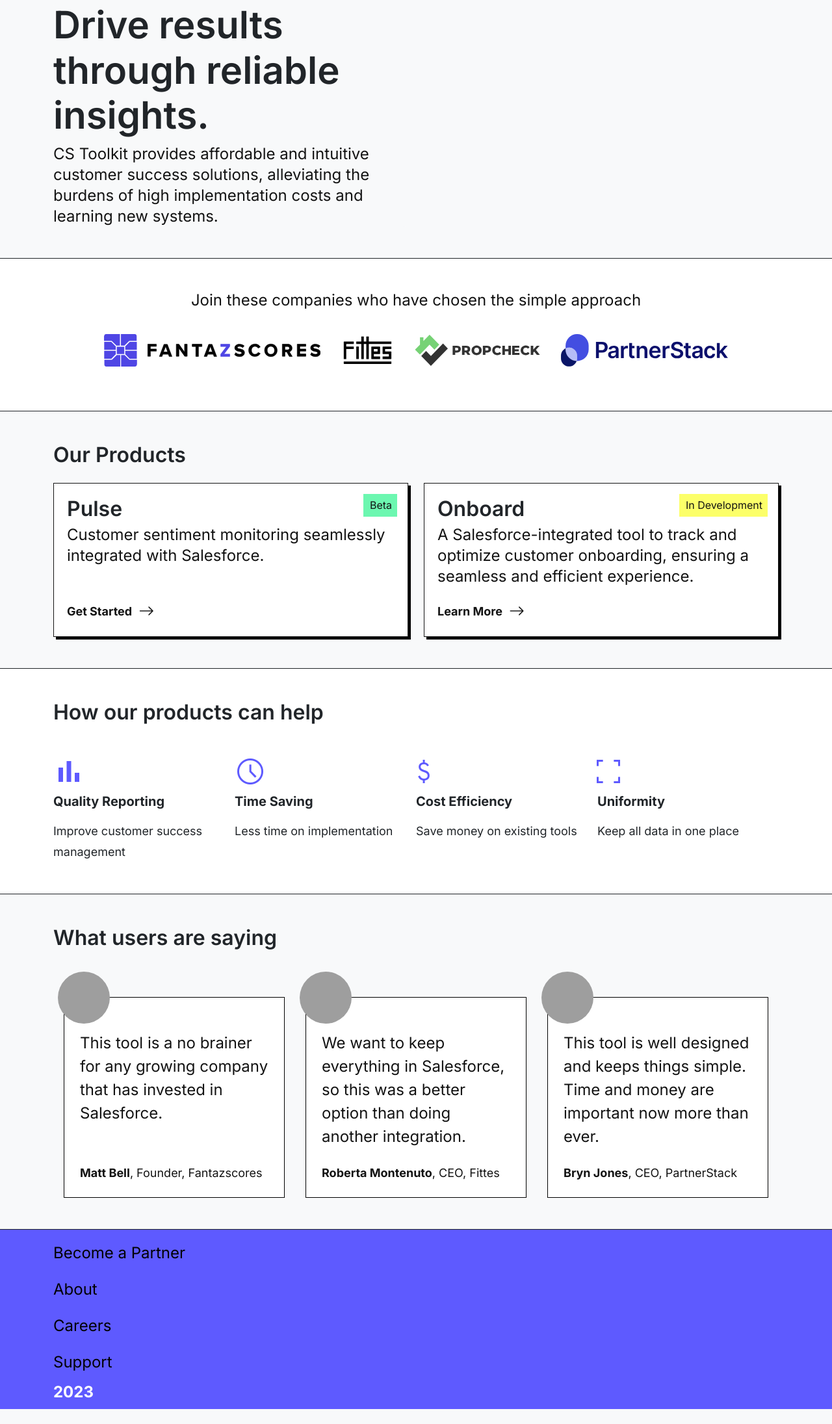
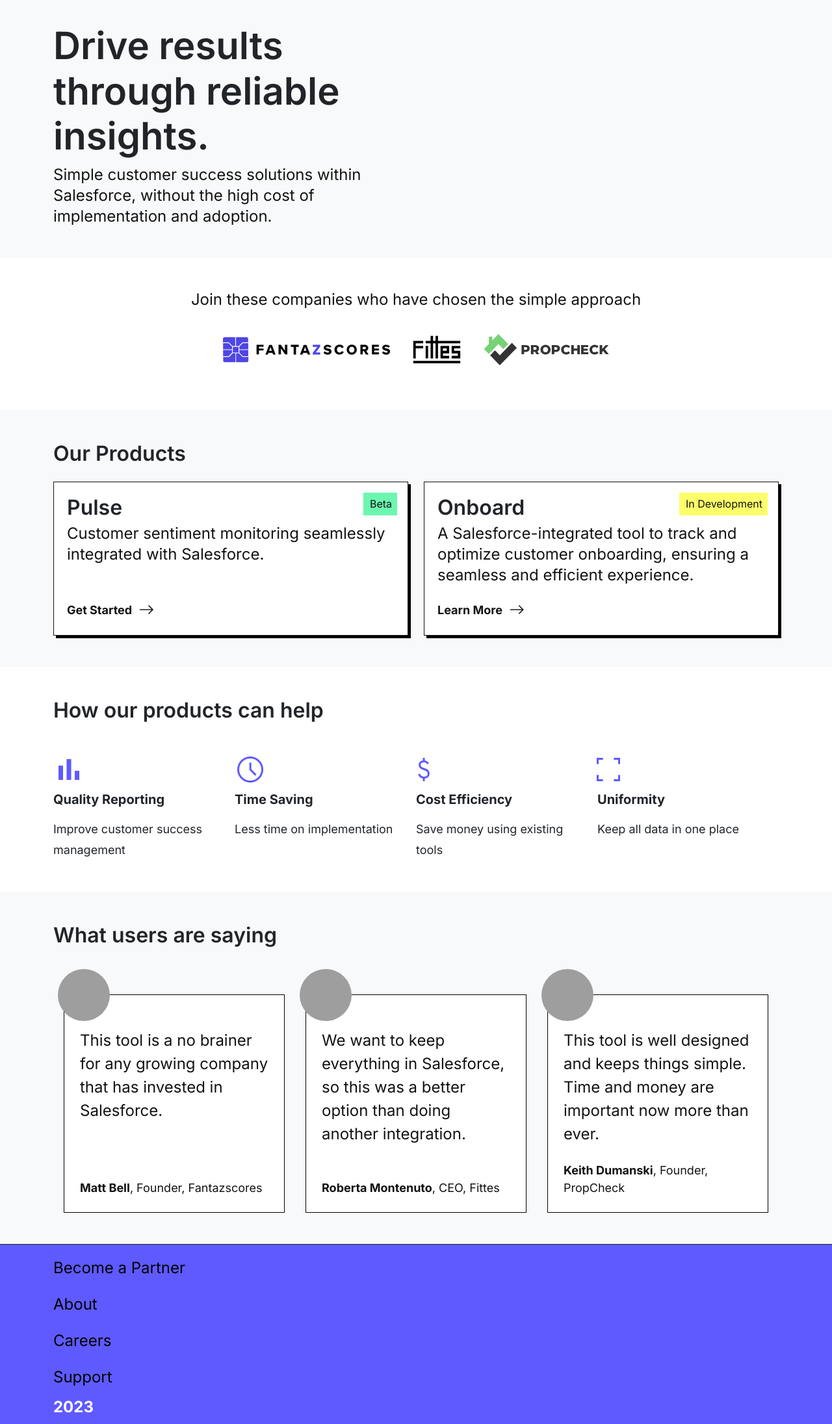
Before and after one commit to wbmcdonald4/cstoolkit, a Flask app: page / in a window 1280 px wide. Shown: the part 82-2273 px from the top of the page at 65% size. Before the commit the page ends 2250 px from the top, so only its background shows below. Run offline with Flask 3, Linux system fonts and the light colour scheme; some libraries are stand-ins or nearby versions; grey boxes are pictures that could not be loaded.

Commit message:
fix logo section

```diff
--- a/src/main/routes.py
+++ b/src/main/routes.py
@@ -10,7 +10,7 @@ def home():
         'fantazscores',
         'fittes',
         'propcheck',
-        'partnerstack'
+        # 'partnerstack'
         ]
     return render_template("main/home.html", title='Home', logos=logos)
 
--- a/src/static/css/main.css
+++ b/src/static/css/main.css
@@ -358,7 +358,7 @@ p {
 
 /* logo section */
 
-.company-logo-size {
+.customer-logo {
   max-height: 50px;
   width: auto;
 }
--- a/src/templates/components/home/banner-section.html
+++ b/src/templates/components/home/banner-section.html
@@ -2,7 +2,7 @@
   <div class="bg-light rounded-3">
     <div >
       <h1>Drive results through reliable insights.</h1>
-      <p class="pulse-content m-0">CS Toolkit provides affordable and intuitive customer success solutions, alleviating the burdens of high implementation costs and learning new systems.</p>
+      <p class="pulse-content m-0">Simple customer success solutions within Salesforce, without the high cost of implementation and adoption.</p>
     </div>
   </div>
 </div>
--- a/src/templates/components/home/benefits-section.html
+++ b/src/templates/components/home/benefits-section.html
@@ -18,7 +18,7 @@
     <div class="benefit-item">
       <span class="material-symbols-outlined material-symbol-style material-money-position">attach_money</span>
       <h5><strong>Cost Efficiency</strong></h5>
-      <p class="m-0">Save money on existing tools</p>
+      <p class="m-0">Save money using existing tools</p>
     </div>
   </div>
   <div class="col-12 col-md-12 col-lg-3 mb-4 mb-lg-0 text-center text-lg-start">
--- a/src/templates/components/home/logo-section.html
+++ b/src/templates/components/home/logo-section.html
@@ -2,9 +2,9 @@
   <div class="d-flex flex-column justify-content-center align-items-center">
     <p class="customer-content mb-3">Join these companies who have chosen the simple approach</p>
     <div class="d-flex flex-lg-row flex-column justify-content-center m-1">
-      {% for logo in logos %}
-        <img src="{{ url_for('static', filename='images/customer_logos/' + logo + '-logo.svg') }}" alt="{{logo}} Logo" class="img-fluid m-3 company-logo-size">
-      {% endfor %}
+      <img class="customer-logo m-3" src="{{ url_for('static', filename='images/customer_logos/fantazscores-logo.svg') }}" alt="FantaZscores Logo">
+      <img class="customer-logo m-3" src="{{ url_for('static', filename='images/customer_logos/fittes-logo.svg') }}" alt="Fittes Logo">
+      <img class="customer-logo m-3" src="{{ url_for('static', filename='images/customer_logos/propcheck-logo.svg') }}" alt="PropCheck Logo">
     </div>
   </div>
 </div>
--- a/src/templates/components/home/testimonials.section.html
+++ b/src/templates/components/home/testimonials.section.html
@@ -24,12 +24,12 @@
   </div>
   <div class="col-lg-4 pt-5 px-3 mb-4 mb-lg-0 text-center text-lg-start">
     <div class="box-class">
-      <img src="{{ url_for('static', filename='images/user_thumbnails/partnerstack-user.svg') }}" class="thumbnail-image" alt="Description of the image">
+      <img src="{{ url_for('static', filename='images/user_thumbnails/propcheck-user.svg') }}" class="thumbnail-image" alt="Description of the image">
       <div class="box-class-content mt-4 pt-1">
         This tool is well designed and keeps things simple. Time and money are important now more than ever.
       </div>
       <div class="box-class-content-footer">
-        <strong>Bryn Jones</strong>, CEO, PartnerStack
+        <strong>Keith Dumanski</strong>, Founder, PropCheck
       </div>
     </div>
   </div>
--- a/src/templates/main/home.html
+++ b/src/templates/main/home.html
@@ -2,20 +2,22 @@
 {% block content %}
 <div class="container-fluid m-0 p-0">
   <div class="bg-light">
-    <div class="container pt-3 pb-5">
+    <div class="container py-5">
       <div class="row">
         {% include 'components/home/banner-section.html' %}
       </div>
     </div>
   </div>
-  <div class="section-border">
+  <!-- <div class="section-border"></div> add this back in if you want lines-->
+  <div>
     <div class="container py-5">
       <div class="row">
         {% include 'components/home/logo-section.html' %}
       </div>
     </div>
   </div>
-  <div class="bg-light section-border">
+  <!-- <div class="section-border"></div> add this back in if you want lines-->
+  <div class="bg-light">
     <div class="container py-5">
       <div class="row" >
         {% include 'components/home/product-section.html' %}
@@ -23,14 +25,16 @@
     </div>
   </div>
 </div>
-<div class="section-border">
+<!-- <div class="section-border"></div> add this back in if you want lines-->
+<div>
   <div class="container py-5">
     <div class="row">
       {% include 'components/home/benefits-section.html' %}
     </div>
   </div>
 </div>
-<div class="bg-light section-border">
+<!-- <div class="section-border"></div> add this back in if you want lines-->
+<div class="bg-light">
   <div class="container py-5">
     <div class="row">
       {% include 'components/home/testimonials.section.html' %}
```
Also changed, not shown: src/templates/components/pulse/salesforce-section.html (+20 -7 lines), src/templates/main/pulse.html (+8 -4 lines), src/static/images/user_thumbnails/propcheck-user.svg (added).
